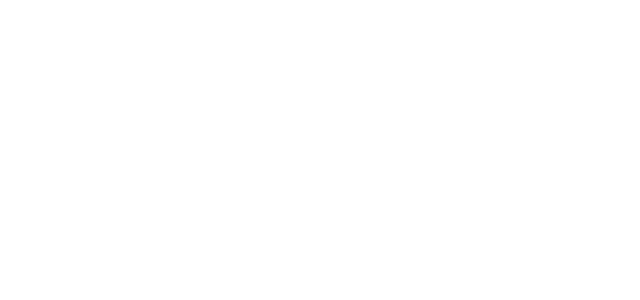
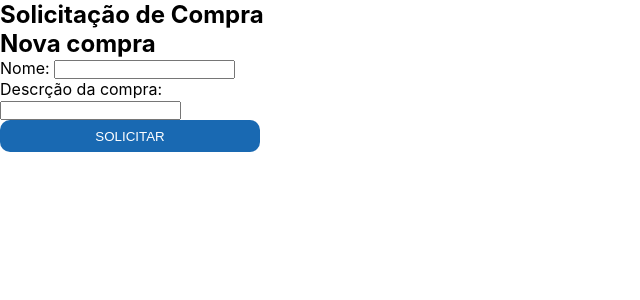
Before and after one commit to Filipa-SRocha/dbc-sistema-compras, a React (Create React App) app: page /solicitacao-compra in a window 1280 px wide. Before the commit this address had no page. Shown: the top 300 px of the page, without its empty margins (0-640 px from the left). Built offline with nearby package versions, Linux system fonts and the light colour scheme.

Commit message:
Pagina e estrutura de dormulario de compras

```diff
--- a/src/components/asideMenu/asideMenu.jsx
+++ b/src/components/asideMenu/asideMenu.jsx
@@ -3,10 +3,13 @@
 import { RiLogoutBoxRFill } from 'react-icons/ri';
 import { HiUserGroup } from 'react-icons/hi';
 import { BsFillCartFill } from 'react-icons/bs';
+import { MdAddShoppingCart } from 'react-icons/md';
 import { handleLogout } from '../../store/actions/authActions';
 import { connect } from 'react-redux';
+import { useNavigate } from 'react-router-dom';
 
 const AsideMenu = ({ dispatch }) => {
+	const navigate = useNavigate();
 	return (
 		<div>
 			<AsideMenuComponent>
@@ -15,6 +18,12 @@
 						DBC
 					</Link>
 					<BsFillCartFill className='navItem' />
+					<MdAddShoppingCart
+						className='navItem'
+						onClick={() => {
+							navigate('/solicitacao-compra');
+						}}
+					/>
 					<HiUserGroup className='navItem' />
 				</div>
 				<button
--- /dev/null
+++ b/src/pages/compra/saleForm.jsx
@@ -0,0 +1,67 @@
+import { Formik, Form, Field } from 'formik';
+import * as Yup from 'yup';
+import { connect } from 'react-redux';
+import { Errors } from '../../components/forms/form.styled';
+import { PrimaryButton } from '../../components/buttons/buttons';
+import AsideMenu from '../../components/asideMenu/asideMenu';
+
+const SaleForm = ({ dispatch }) => {
+	const handleNewBuy = (values) => {
+		const completeSale = { ...values, data: new Date() };
+	};
+
+	const SignInSchema = Yup.object().shape({
+		name: Yup.string()
+			.required('Nome obrigatório')
+			.min(2, 'Nome demasiado curto'),
+		descricao: Yup.string().required('Por favor introduza uma descrição'),
+	});
+
+	return (
+		<>
+			<h2>Nova compra</h2>
+
+			<Formik
+				initialValues={{
+					name: '',
+					status: 'EM_ANALISE',
+					descricao: '',
+				}}
+				validationSchema={SignInSchema}
+				onSubmit={(values) => {
+					handleNewBuy(values, dispatch);
+				}}
+			>
+				{({ errors, touched }) => (
+					<Form>
+						<div>
+							<label htmlFor='name'>Nome: </label>
+							<Field name='name' />
+							{errors.name && touched.name ? (
+								<Errors>{errors.name}</Errors>
+							) : null}
+						</div>
+
+						<div>
+							<label htmlFor='descricao'>Descrção da compra: </label>
+							<div>
+								<Field name='descricao' />
+							</div>
+							{errors.descricao && touched.descricao ? (
+								<Errors>{errors.descricao}</Errors>
+							) : null}
+						</div>
+
+						<PrimaryButton text='Solicitar' type='submit' />
+					</Form>
+				)}
+			</Formik>
+		</>
+	);
+};
+
+const mapStateToProps = (state) => ({
+	auth: state.authReducer.auth,
+});
+
+export default connect(mapStateToProps)(SaleForm);
--- /dev/null
+++ b/src/pages/compra/salePage/newSalePage.jsx
@@ -0,0 +1,12 @@
+import SaleForm from '../saleForm';
+
+const NewSalePage = () => {
+	return (
+		<section>
+			<h2>Solicitação de Compra</h2>
+
+			<SaleForm />
+		</section>
+	);
+};
+export default NewSalePage;
--- a/src/router.js
+++ b/src/router.js
@@ -7,6 +7,7 @@
 import { useEffect } from 'react';
 import { isAuth } from './store/actions/authActions';
 import { Navigate } from 'react-router-dom';
+import NewSalePage from './pages/compra/salePage/newSalePage';
 
 const Router = ({ auth, dispatch }) => {
 	useEffect(() => {
@@ -46,6 +47,7 @@
 						</ProtectedRoute>
 					}
 				/>
+				<Route path='/solicitacao-compra' element={<NewSalePage />} />
 
 				<Route
 					path='/login'
```
